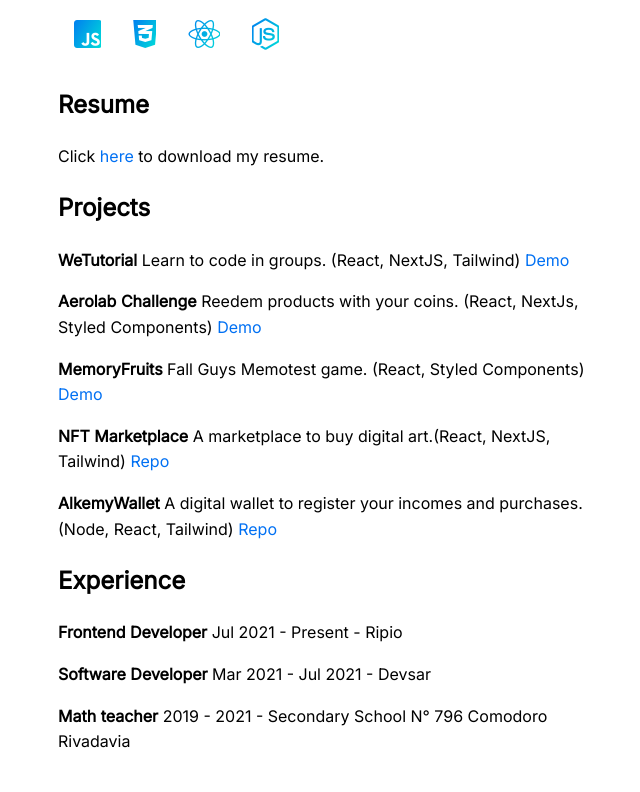
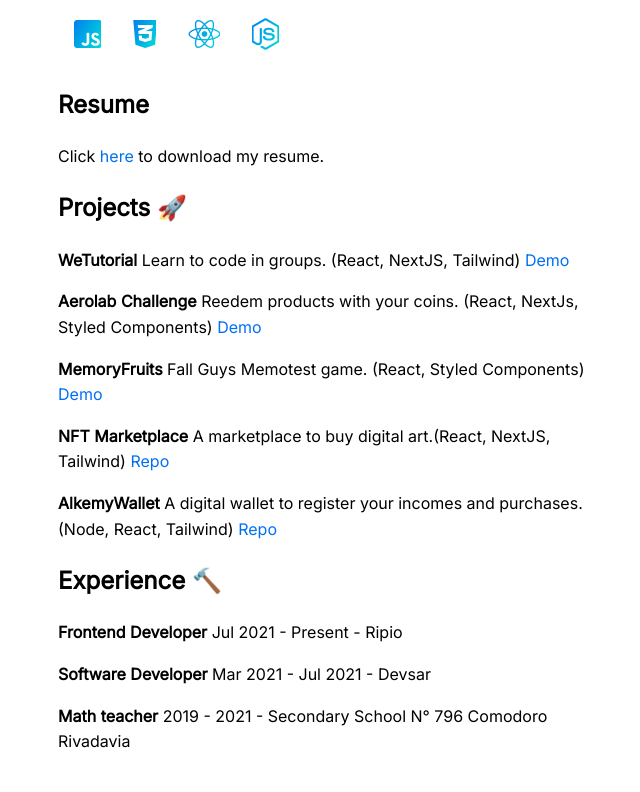
Before and after one commit to solisjoaquin/nextjs-blog, a Next.js app: page / in a window 1280 px wide. Shown: the part 502-1294 px from the top of the page, without its empty margins (310-950 px from the left). Built offline with nearby package versions, Linux system fonts and the light colour scheme.

Commit message:
adding emojis

```diff
--- a/pages/index.js
+++ b/pages/index.js
@@ -40,14 +40,14 @@ export default function Home({ allPostsData }) {
 
       <p>Click <a href="https://drive.google.com/file/d/1oQlIOejWk3PhHDgv3I1518Q9SsioVw8G/view?usp=sharing">here</a> to download my resume.</p>
 
-      <h2>Projects</h2>
+      <h2>Projects &#128640;</h2>
       <p><strong>WeTutorial</strong> Learn to code in groups. (React, NextJS, Tailwind) <a href="https://wetutorial.club/"> Demo</a></p>
       <p><strong>Aerolab Challenge</strong> Reedem products with your coins. (React, NextJs, Styled Components) <a href="https://aerolab-next-joaquinsolis.vercel.app/"> Demo</a></p>
       <p><strong>MemoryFruits </strong>Fall Guys Memotest game. (React, Styled Components) <a href="https://memoryfruit.netlify.app/"> Demo</a></p>
       <p><strong>NFT Marketplace </strong> A marketplace to buy digital art.(React, NextJS, Tailwind)<a href="https://github.com/solisjoaquin/nft-marketplaceS"> Repo</a></p>
       <p><strong>AlkemyWallet </strong> A digital wallet to register your incomes and purchases.(Node, React, Tailwind)<a href="https://github.com/solisjoaquin/Alkemy-JS"> Repo</a></p>
 
-      <h2>Experience</h2>
+      <h2>Experience &#128296;</h2>
       <p><strong>Frontend Developer</strong> Jul 2021 - Present - Ripio</p>
       <p><strong>Software Developer</strong> Mar 2021 - Jul 2021 - Devsar</p>
       <p><strong>Math teacher</strong> 2019 - 2021 - Secondary School N° 796 Comodoro Rivadavia</p>
```
